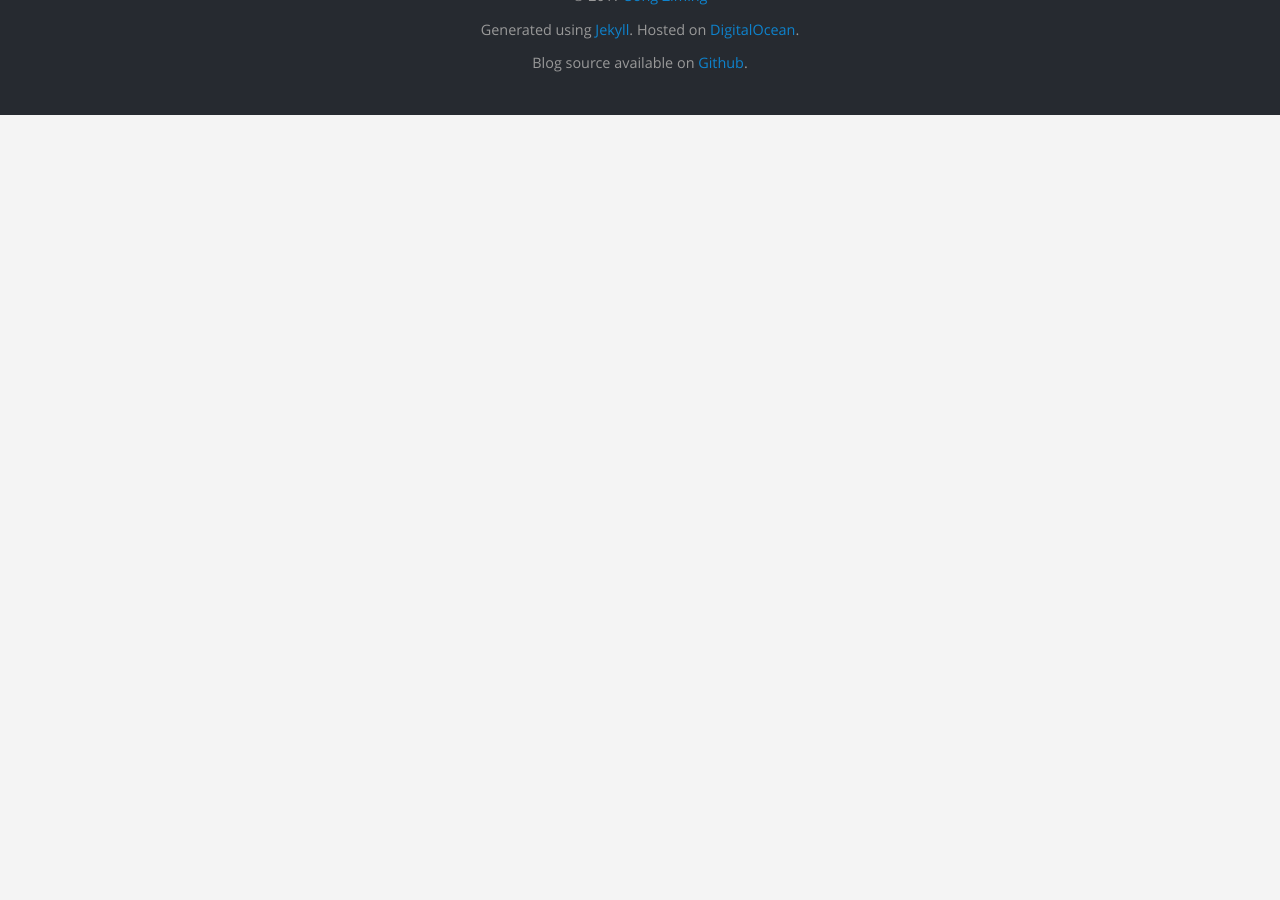
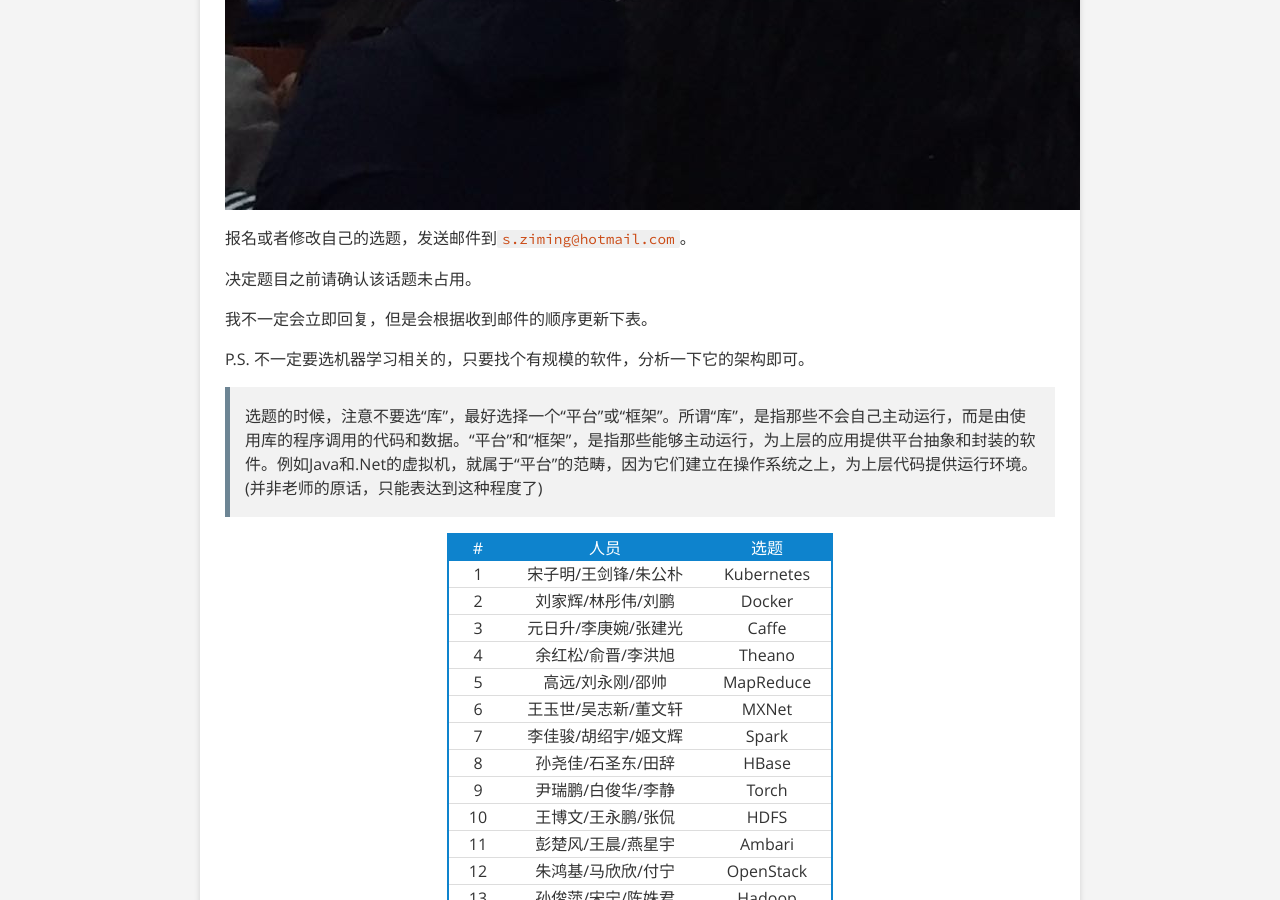
Before and after one commit to songziming/blog, a Jekyll site: the page built from arch.md, in a window 1280 px wide and 900 px high, scrolled down 1235 px. Built offline with Jekyll 4.4.1, drawn with Linux system fonts in a browser that asks for light colours; before the commit the page ends 1350 px from its top, so only the background shows below that.

Commit message:
added requirement picture, and added desc

```diff
--- a/arch.md
+++ b/arch.md
@@ -2,6 +2,8 @@
 title: Android平台系统架构
 layout: page
 ---
+
+![](/assets/images/android_arch.jpg)
 
 报名或者修改自己的选题，发送邮件到`s.ziming@hotmail.com`。
 
@@ -10,6 +12,9 @@ layout: page
 我不一定会立即回复，但是会根据收到邮件的顺序更新下表。
 
 P.S. 不一定要选机器学习相关的，只要找个有规模的软件，分析一下它的架构即可。
+
+> 选题的时候，注意不要选“库”，最好选择一个“平台”或“框架”。所谓“库”，是指那些不会自己主动运行，而是由使用库的程序调用的代码和数据。“平台”和“框架”，是指那些能够主动运行，为上层的应用提供平台抽象和封装的软件。例如Java和.Net的虚拟机，就属于“平台”的范畴，因为它们建立在操作系统之上，为上层代码提供运行环境。
+> (并非老师的原话，只能表达到这种程度了)
 
 <!-- 一人展示，其余两人负责回答问题 -->
 
```
Also changed, not shown: assets/images/android_arch.jpg (added).
